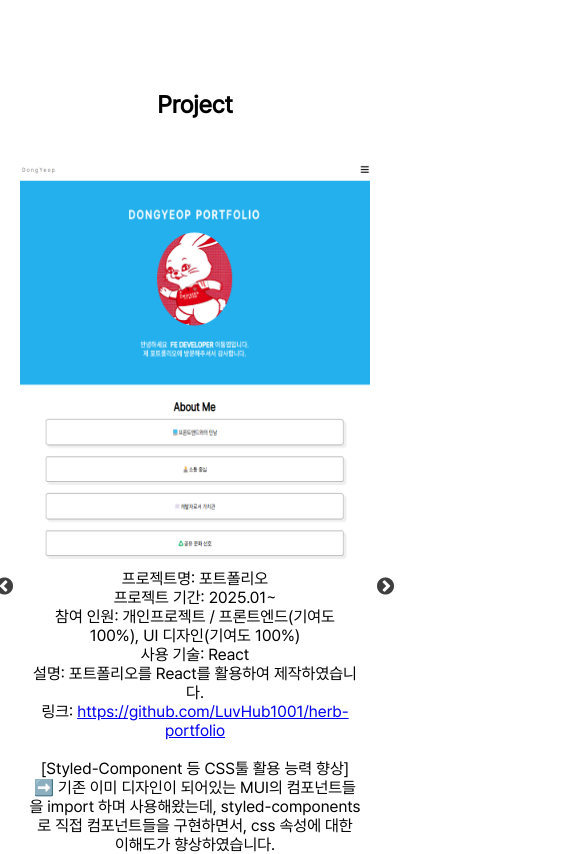
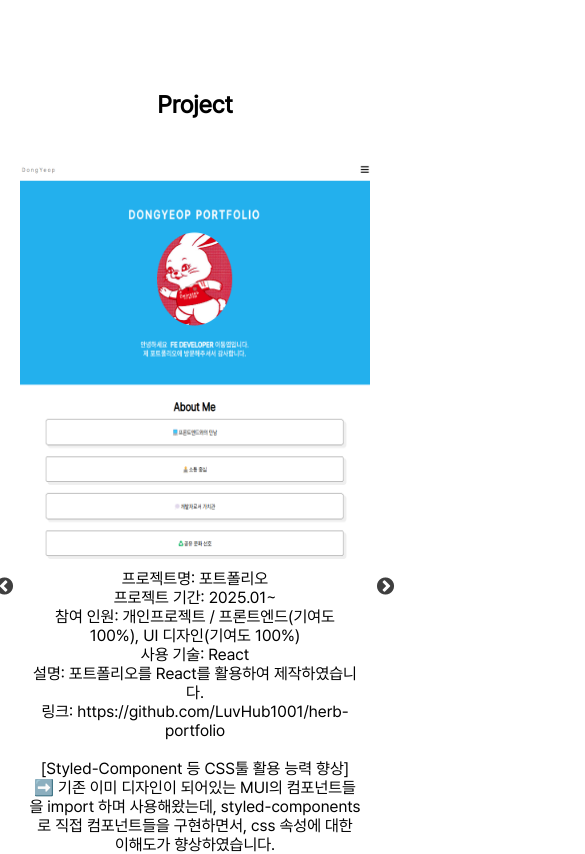
Before and after one commit to LuvHub1001/herb-portfolio, a React (Vite) app: page / in a window 390 px wide. Shown: the part 1760-2614 px from the top of the page, 585 px wide, since content can reach past the window. Built offline with nearby package versions, Linux system fonts and the light colour scheme.

Commit message:
fix:: style 수정

```diff
--- a/src/components/introduce/CareerItem.jsx
+++ b/src/components/introduce/CareerItem.jsx
@@ -1,9 +1,12 @@
 import styled from "styled-components";
+import { useMedia } from "../../hooks";
 
 function CareerItem() {
+  const { isMobile } = useMedia();
+
   return (
     <ItemWrapper>
-      <div className="item-box">
+      <div className="item-box" style={{ width: isMobile ? "85%" : "35%" }}>
         <div className="item">KH정보교육원(수료): 2021.07 ~ 2022.02 </div>
         <div className="arrow">⬇️</div>
         <div className="item">웅진(인턴): 2022.05 ~ 2022.09</div>
@@ -18,6 +21,7 @@ export default CareerItem;
 
 const ItemWrapper = styled.div`
   display: flex;
+  width: auto;
   height: 300px;
   justify-content: center;
   margin-top: 20px;
@@ -36,12 +40,13 @@ const ItemWrapper = styled.div`
 
   .item {
     display: flex;
+    width: 100%;
     margin-top: 10px;
     justify-content: center;
     align-items: center;
-    width: 800px;
     height: 200px;
     border: 1px solid gray;
     border-radius: 8px;
+    box-shadow: 8px 7px 1px 1px #efefef;
   }
 `;
--- a/src/components/introduce/ProjectItem.jsx
+++ b/src/components/introduce/ProjectItem.jsx
@@ -17,7 +17,7 @@ const sliderSettings = {
 const projectImages = [
   { id: "portfolio", images: ["/images/portfolio.png"] },
   { id: "toy-js", images: ["/images/Nodejs.png"] },
-  { id: "address", images: ["/images/figma.avif"] },
+  { id: "address", images: ["/images/address.png"] },
 ];
 
 const altText = "이미지를 불러오지 못했습니다.";
@@ -36,7 +36,12 @@ function ProjectItem({ items }) {
         <div>
           링크:{" "}
           {projectDetails.link ? (
-            <a href={projectDetails.link} target="_blank" rel="noreferrer">
+            <a
+              style={{ color: "inherit", textDecoration: "none" }}
+              href={projectDetails.link}
+              target="_blank"
+              rel="noreferrer"
+            >
               {projectDetails.link}
             </a>
           ) : (
@@ -112,7 +117,7 @@ const ItemWrapper = styled.div`
   }
 
   & img {
-    width: 600px;
+    width: 400px;
     height: 330px;
     border-radius: 8px;
   }
```
